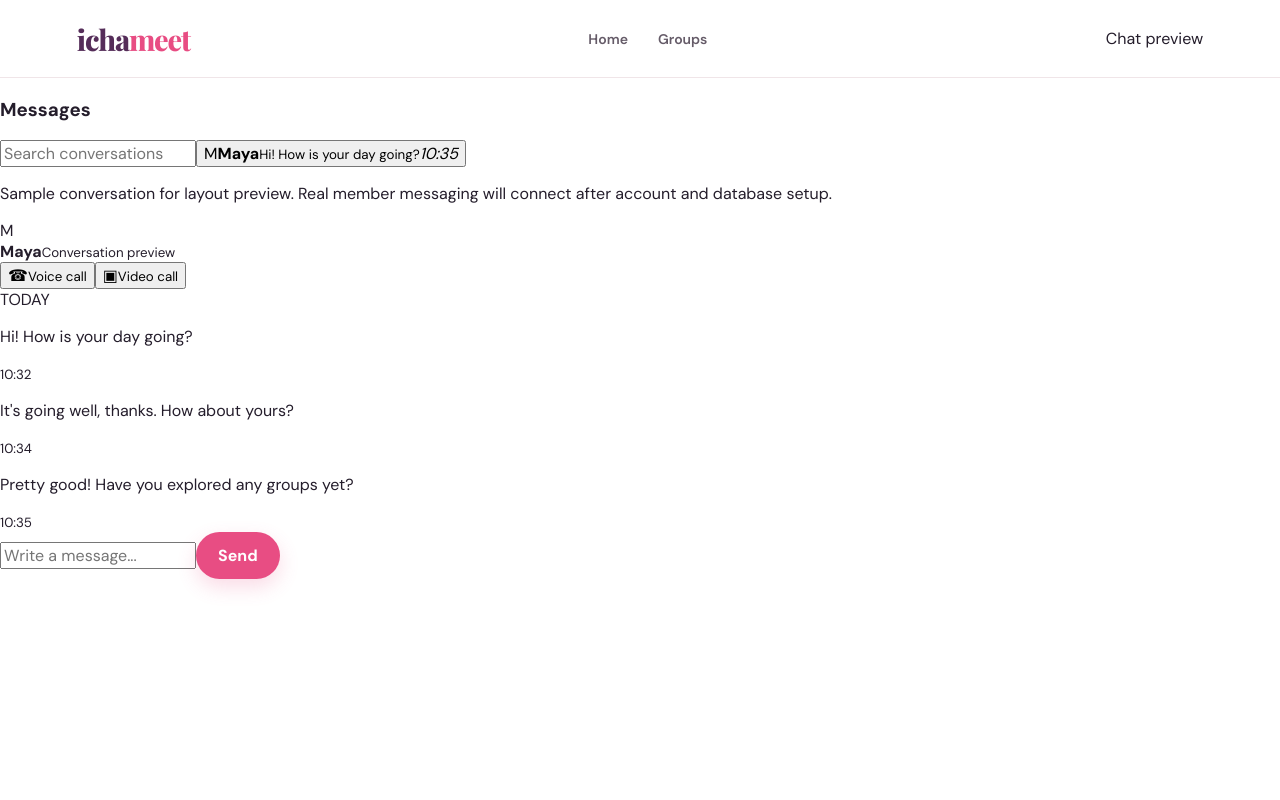
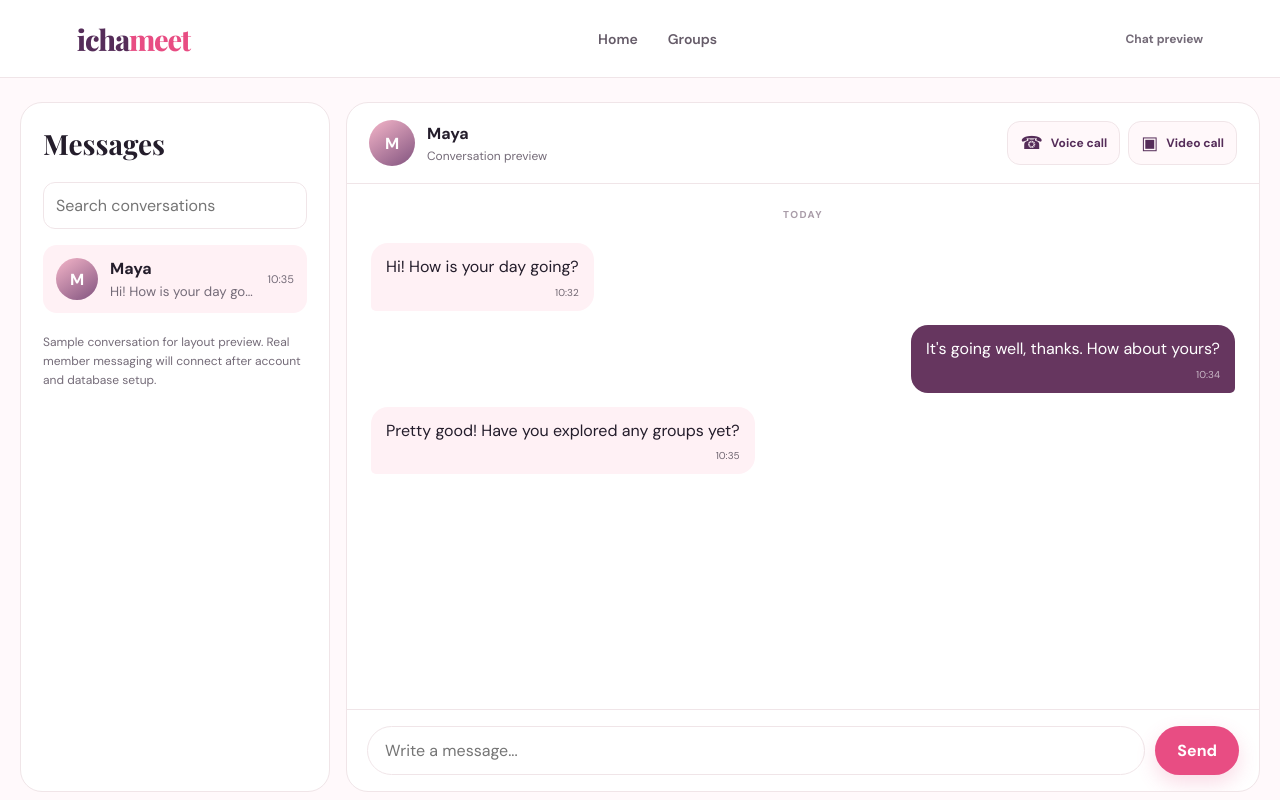
Before and after one commit to chisoluokenyi-debug/ichameet, a Next.js app: page /chat in a window 1280 px wide. Built offline with nearby package versions, Linux system fonts and the light colour scheme.

Commit message:
Style chat interface and call controls

```diff
--- a/app/globals.css
+++ b/app/globals.css
@@ -115,3 +115,43 @@ button,input{font:inherit}
 .comment-form{display:flex;gap:8px;margin-top:12px}
 .comment-form input{min-width:0;flex:1;border:1px solid #e7dce2;border-radius:12px;padding:11px}
 .comment-form .btn{margin:0;white-space:nowrap}
+
+/* Chat and calling preview */
+.chat-page{min-height:100vh;background:#fff9fb}
+.chat-preview-label{font-size:12px;color:var(--muted);font-weight:700}
+.chat-shell{max-width:1280px;height:calc(100vh - 110px);min-height:620px;margin:24px auto;padding:0 20px;display:grid;grid-template-columns:310px minmax(0,1fr);gap:16px}
+.chat-contacts,.chat-conversation{background:#fff;border:1px solid var(--line);border-radius:22px;overflow:hidden}
+.chat-contacts{padding:22px}
+.chat-contacts h1{font:700 28px 'Playfair Display',serif;margin:0 0 20px}
+.chat-contacts>input{width:100%;padding:12px;border:1px solid var(--line);border-radius:12px;margin-bottom:16px}
+.chat-contact{width:100%;display:flex;align-items:center;gap:12px;padding:13px;border:0;background:#fff1f5;border-radius:14px;text-align:left;cursor:pointer;color:var(--ink)}
+.chat-avatar{width:42px;height:42px;border-radius:50%;display:grid;place-items:center;background:linear-gradient(145deg,#f5b6c9,#81537f);color:#fff;font-weight:800;flex:none}
+.chat-avatar.large{width:46px;height:46px}
+.chat-contact>span:nth-child(2){display:grid;gap:4px;min-width:0}
+.chat-contact small{color:var(--muted);white-space:nowrap;overflow:hidden;text-overflow:ellipsis}
+.chat-contact i{margin-left:auto;color:var(--muted);font-size:11px;font-style:normal}
+.chat-preview-note{font-size:12px;line-height:1.6;color:var(--muted);margin-top:20px}
+.chat-conversation{display:flex;flex-direction:column;min-width:0}
+.chat-person{padding:17px 22px;border-bottom:1px solid var(--line);display:flex;align-items:center;justify-content:space-between;gap:15px}
+.chat-person-info{display:flex;align-items:center;gap:12px}
+.chat-person-info div{display:grid;gap:4px}
+.chat-person-info small{color:var(--muted);font-size:12px}
+.call-actions{display:flex;gap:8px}
+.call-button{border:1px solid var(--line);background:#fff8fa;border-radius:13px;padding:9px 12px;color:var(--plum);cursor:pointer;display:flex;align-items:center;gap:8px}
+.call-button span{font-size:18px}
+.call-button small{font-size:12px;font-weight:700}
+.chat-messages{flex:1;overflow:auto;padding:24px;display:flex;flex-direction:column;gap:14px}
+.chat-date{text-align:center;color:#a99ca8;font-size:10px;letter-spacing:1.4px;font-weight:700;margin-bottom:8px}
+.message-row{display:flex;justify-content:flex-start}
+.message-row.mine{justify-content:flex-end}
+.message-bubble{max-width:min(75%,480px);padding:12px 15px;border-radius:17px 17px 17px 5px;background:#fff1f5;color:var(--ink)}
+.message-row.mine .message-bubble{background:#66365f;color:#fff;border-radius:17px 17px 5px 17px}
+.message-bubble p{margin:0;line-height:1.55;white-space:pre-wrap}
+.message-bubble small{display:block;text-align:right;margin-top:6px;font-size:10px;opacity:.65}
+.chat-compose{display:flex;gap:10px;padding:16px 20px;border-top:1px solid var(--line)}
+.chat-compose input{flex:1;min-width:0;border:1px solid var(--line);border-radius:999px;padding:13px 17px;outline:none}
+.chat-compose .btn{border-radius:999px}
+.call-setup-modal{text-align:center}
+.call-modal-icon{width:62px;height:62px;margin:4px auto 18px;display:grid;place-items:center;border-radius:50%;background:#ffe8ef;color:var(--plum);font-size:27px}
+.call-setup-status{padding:11px;background:#fff7e8;border-radius:10px;color:#8a5a12!important;font-weight:700;font-size:12px!important}
+@media(max-width:760px){.chat-shell{height:calc(100vh - 92px);min-height:560px;grid-template-columns:1fr;padding:0 10px;margin:12px auto}.chat-contacts{display:none}.chat-person{padding:13px}.call-button{padding:9px}.call-button small{display:none}.chat-messages{padding:15px}.chat-compose{padding:12px}.chat-preview-label{display:none}}
```
